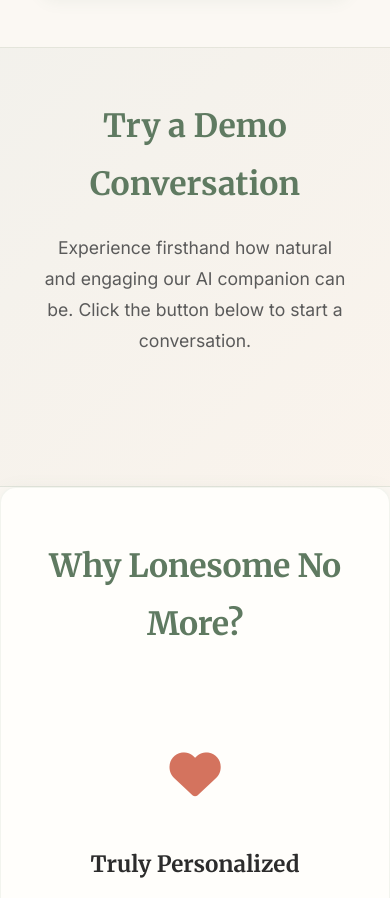
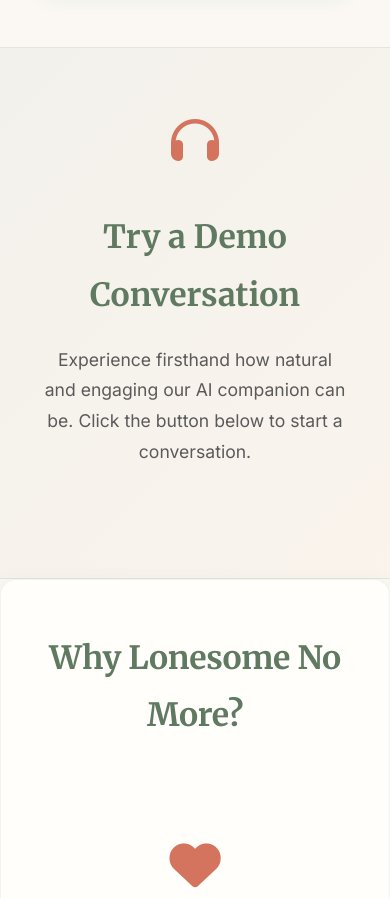
Before and after one commit to ctaloi/lonesomenomore-splash, a plain HTML site: page index.html in a window 390 px wide. Shown: the part 2373-3271 px from the top of the page. Drawn offline with Linux system fonts and the light colour scheme; a script that the page names is missing.

Commit message:
Restore headphones icon and add proper spacing before widget

```diff
--- a/index.html
+++ b/index.html
@@ -530,11 +530,14 @@
     <section class="demo">
         <div class="container">
             <div class="demo-content">
+                <div class="demo-icon">
+                    <i class="fas fa-headphones"></i>
+                </div>
                 <h2 class="demo-title">Try a Demo Conversation</h2>
-                <p class="demo-description">
+                <p class="demo-description" style="margin-bottom: 60px;">
                     Experience firsthand how natural and engaging our AI companion can be. Click the button below to start a conversation.
                 </p>
-                <div style="margin-top: 50px; margin-bottom: 30px; display: flex; justify-content: center;">
+                <div style="display: flex; justify-content: center;">
                     <elevenlabs-convai agent-id="agent_4301ka6k5hnvf969wqdbpjf6paq3"></elevenlabs-convai>
                 </div>
             </div>
```
